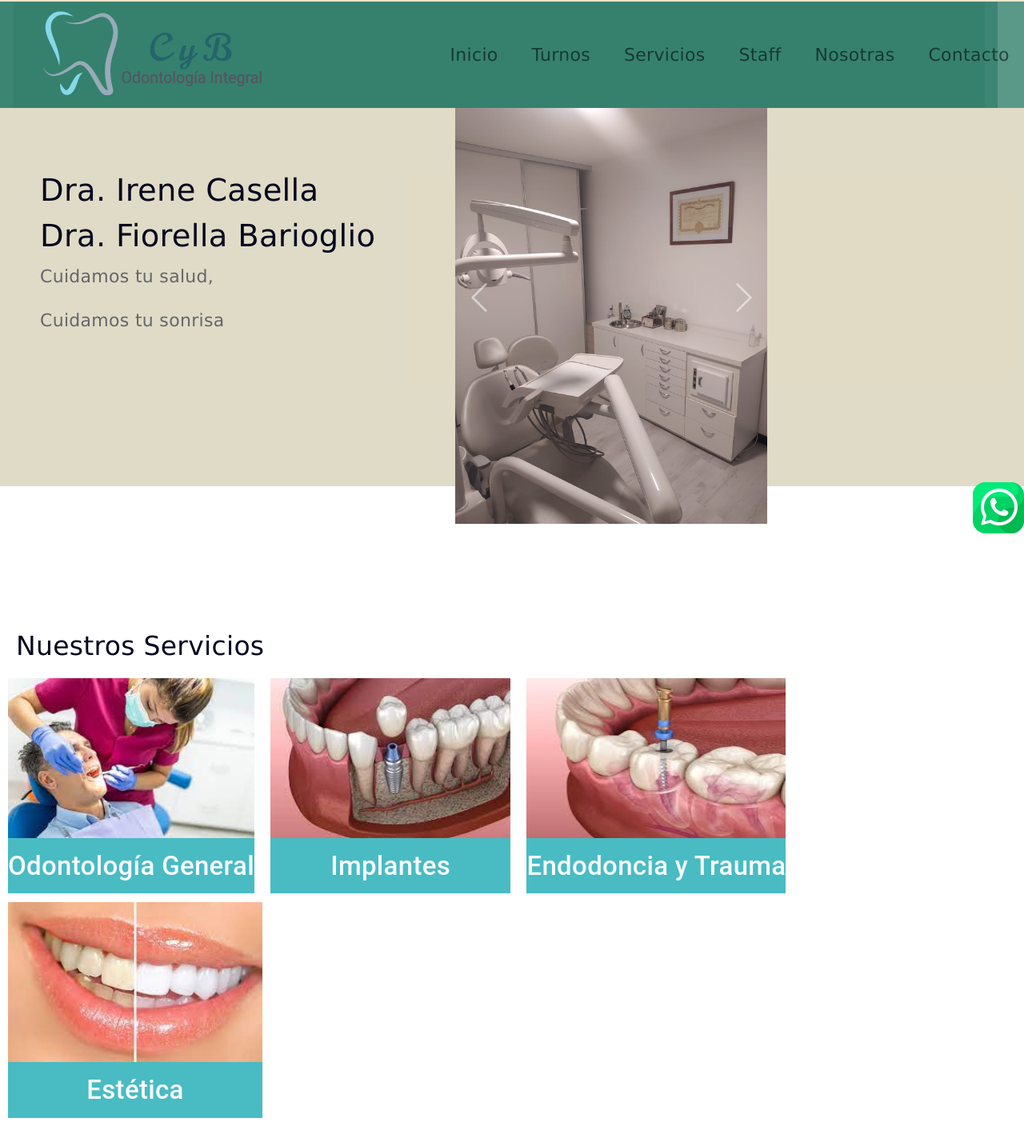
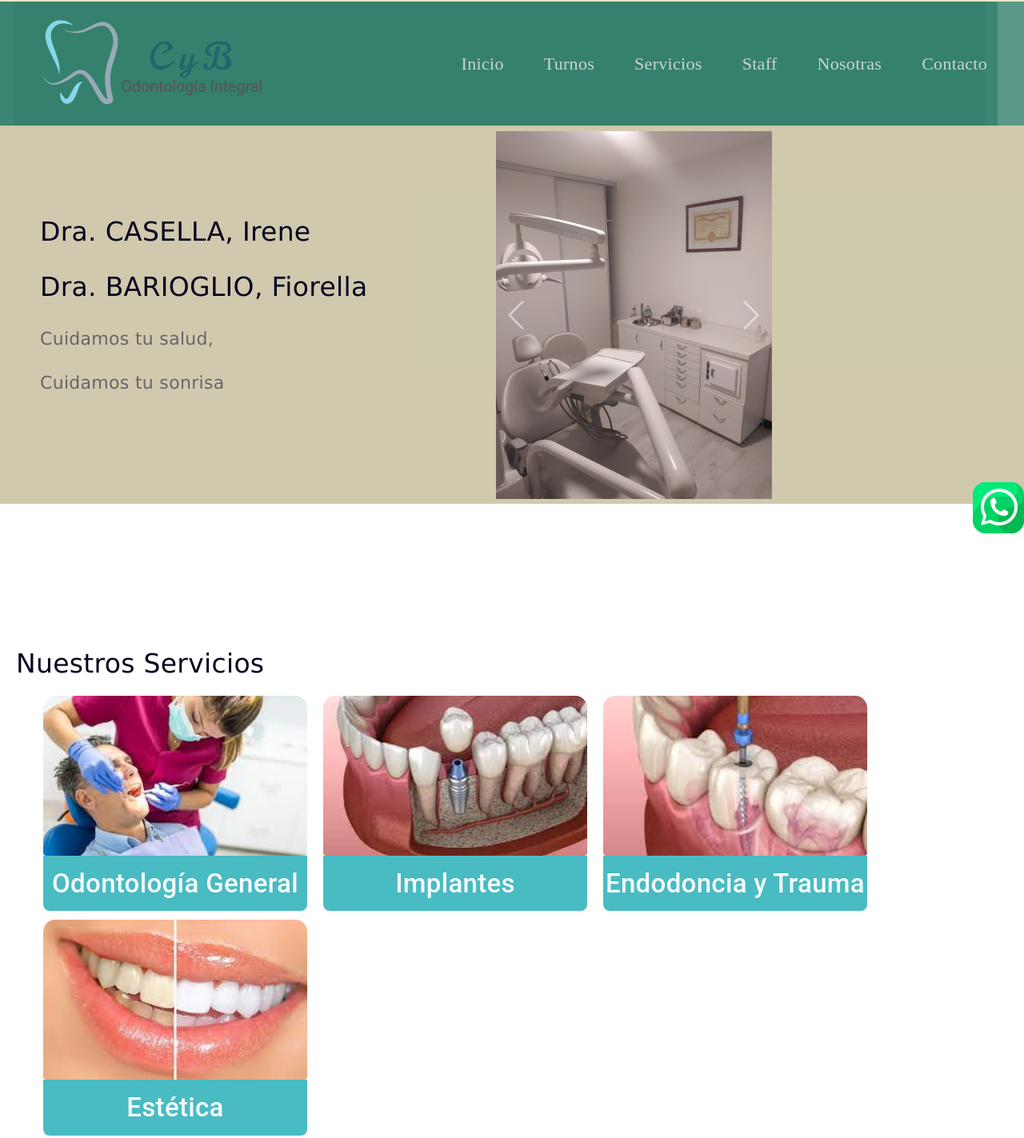
Before and after one commit to Diegoes420/diego-responsive, a plain HTML site: page pages/index.html in a window 1280 px wide. Shown: the part 33-1456 px from the top of the page at 80% size. Drawn offline with nearby package versions, Linux system fonts and the light colour scheme; a web font is replaced by a local one.

Commit message:
arreglo servicion, resposive y transition en navbar

```diff
--- a/pages/index.html
+++ b/pages/index.html
@@ -13,6 +13,7 @@
     <link rel="stylesheet" href="style.css">
     <link rel="shortcut icon" href="./logo-para-ico.ico" type="image/x-icon">
     <link href="https://cdn.jsdelivr.net/npm/bootstrap@5.2.0-beta1/dist/css/bootstrap.min.css" rel="stylesheet" integrity="sha384-0evHe/X+R7YkIZDRvuzKMRqM+OrBnVFBL6DOitfPri4tjfHxaWutUpFmBp4vmVor" crossorigin="anonymous">
+    <meta name="viewport" content="width=device-width, user-scalable=no, initial-scale=1.0, maximum-scale=1.0, minimum-scale=1.0">
 </head>
 
 
@@ -41,7 +42,7 @@
 
             <header class="row container-fluid">
 
-                    <div class="container container-fluid vid-contenedor">
+                    <div class="container-fluid div-contenedor">
                         <nav class="navbar col-5">
                             <div class="container-fluid">
                                 <a class="navbar-brand" href="#">
@@ -57,22 +58,22 @@
                                 <div class="collapse navbar-collapse" id="navbarSupportedContent">
                                     <ul class="navbar-nav ml-auto mb-2 mb-lg-0">
                                         <li class="nav-item">
-                                            <a class="nav-link" aria-current="page" href="#Inicio">Inicio</a>
+                                            <a class="a-navbar" aria-current="page" href="#Inicio">Inicio</a>
                                         </li>
                                         <li class="nav-item">
-                                            <a class="nav-link" aria-current="page" href="#Turnos">Turnos</a>
+                                            <a class="a-navbar" aria-current="page" href="#Turnos">Turnos</a>
                                         </li>
                                         <li class="nav-item">
-                                         <a class="nav-link" aria-current="page" href="#Nuestros Servicios">Servicios</a>
+                                         <a class="a-navbar" aria-current="page" href="#Nuestros Servicios">Servicios</a>
                                         </li>
                                         <li class="nav-item">
-                                            <a class="nav-link" aria-current="page" href="#Staff">Staff</a>
+                                            <a class="a-navbar" aria-current="page" href="#Staff">Staff</a>
                                         </li>
                                         <li class="nav-item">
-                                            <a class="nav-link" aria-current="page" href="#Sobre Nosotras">Nosotras</a>
+                                            <a class="a-navbar" aria-current="page" href="#Sobre Nosotras">Nosotras</a>
                                         </li>
                                         <li class="nav-item">
-                                            <a class="nav-link" aria-current="page" href="#Turnos">Contacto</a>
+                                            <a class="a-navbar" aria-current="page" href="#Turnos">Contacto</a>
                                         </li>
                                     </ul>
                                 </div>
@@ -92,8 +93,8 @@
                 <section class="container-inicio">
                     <div class="present">
                         <div class="profe">
-                            <h3>Dra. Irene Casella </h3>
-                            <h3>Dra. Fiorella Barioglio</h3>
+                            <h4>Dra. CASELLA, Irene</h3>
+                            <h4 class="dras">Dra. BARIOGLIO, Fiorella</h3>
                             <p class="principal-lema">Cuidamos tu salud,</p>
                             <p class="principal-lema">Cuidamos tu sonrisa</p>
                         </div>
@@ -101,16 +102,16 @@
                         <div id="carouselExampleControls" class="carousel slide" data-bs-ride="carousel">
                             <div class="carousel-inner">
                               <div class="carousel-item active">
-                                <img src="/pages/imgs/primera.jpeg" class="d-block w-100" alt="Foto principal Consultorio">
+                                <img src="/pages/imgs/primera.jpeg" class="d-block" alt="Foto principal Consultorio" width="100%" height="460vh">
                               </div>
                               <div class="carousel-item active">
-                                <img src="/pages/imgs/consul irene.jpeg" class="d-block w-100" alt="Foto Consultorio 1">
+                                <img src="/pages/imgs/consul irene.jpeg" class="d-block" alt="Foto Consultorio 1" width="100%" height="460vh">
                               </div>
                               <div class="carousel-item">
-                                <img src="/pages/imgs/consul fiore.jpeg" class="d-block w-100" alt="Foto Consultorio 2">
+                                <img src="/pages/imgs/consul fiore.jpeg" class="d-block" alt="Foto Consultorio 2" width="100%" height="460vh">
                               </div>
                               <div class="carousel-item">
-                                <img src="/pages/imgs/sala espera.jpeg" class="d-block w-100" alt="Foto Sala de espera">
+                                <img src="/pages/imgs/sala espera.jpeg" class="d-block" alt="Foto Sala de espera" width="100%" height="460vh">
                               </div>
                             </div>
                             <button class="carousel-control-prev" type="button" data-bs-target="#carouselExampleControls" data-bs-slide="prev">
@@ -130,23 +131,30 @@
                     <div class="servicios">
                         <ul class="ul-servicios">
                             <li class="li-servicios">
-                                <img class="foto-servicio" src="./imgs/odontologia general.jpg" alt="Odontologia General">
-                                <h4 class="menu-servicios">Odontología General</h4>
-                                </img>
+                                <div class="sss">
+                                    <img class="foto-servicio" src="./imgs/odontologia general.jpg" alt="Odontologia General"></img>
+                                </div>
+                                    <h4 class="menu-servicios">Odontología General</h4>
                             </li>
                             <li class="li-servicios">
-                                <img class="foto-servicio" src="./imgs/implante dental.jpg" alt="Implantes Dental">
+                                <div class="sss">
+                                    <img class="foto-servicio" src="./imgs/implante dental.jpg" alt="Implantes Dental">
+                                </div>
                                 <h4 class="menu-servicios">Implantes</h4>
                                 </img>
                             </li>
 
                             <li class="li-servicios">
-                                <img class="foto-servicio" src="./imgs/endodoncia.jpg" alt="Endodoncia">
+                                <div class="sss">
+                                    <img class="foto-servicio" src="./imgs/endodoncia.jpg" alt="Endodoncia">
+                                </div>
                                 <h4 class="menu-servicios">Endodoncia y Trauma</h4>
                                 </img>
                             </li>
                             <li class="li-servicios">
-                                <img class="foto-servicio" src="./imgs/estetica.jpg" alt="Estetica Bucal">
+                                <div class="sss">
+                                    <img class="foto-servicio" src="./imgs/estetica.jpg" alt="Estetica Bucal">
+                                </div>
                                 <h4 class="menu-servicios">Estética</h4>
                                 </img>
                             </li>
--- a/pages/style.css
+++ b/pages/style.css
@@ -34,6 +34,8 @@ li {
     font-family: "Verdana", Helvetica, Arial, sans-serif;
     display: grid;
     width: 100%;
+    margin: 0;
+    padding: 0;
 
 }
 
@@ -76,68 +78,59 @@ li {
 
 /* inicio Header */
 
-.vid-contenedor {
+.div-contenedor {
     display: flex;
+    flex-wrap: wrap;
 }
 
 .container-fluid {
-
+    display: flex;
     position: sticky;
     top: 0;
     z-index: 999999;
     background-color: #35816ed0;
     flex-wrap: wrap;
-
 }
 
-.header-navbar {
-
-    margin: 0% !important;
-    padding: 0% !important;
+.nav-item {
+    padding-left: 20px;
 }
 
-.navbar {
-    margin: 0% !important;
-    padding: 0% !important;
-
+.a-navbar {
+    height: 60px;
+    width: 80px;
+    border-radius: 8px;
+    padding: 12px 5px 8px 5px;
+    margin: 50px auto;
+    text-decoration: none;
+    color: #ece7e7d3;
+    transition: all 0.6s;
+    font-family: 'Tiro Gurmukhi', serif;
 }
 
-.nav-link{
-    color: black;
-
+.a-navbar:hover {
+    background-color: #e4dab5b7;
+    border-bottom: 2px solid #00000521;
+    color: rgb(6, 6, 31);
 }
-
-
-
-
-
-
-
-
-
-
 
 /* Fin Header */
 /* inicio Presentacion */
 
-.d-block {
-    height: 65vh;
-}
-
 .container-inicio {
-    background-color: #ccc3a098;
+    background-color: #86742a62;
     display: flex;
-    flex-direction: column;
     justify-content: space-between;
-    padding-top: 0px;
+    flex-wrap: wrap;
 }
 
 .present {
     display: flex;
     color: rgb(6, 6, 31);
     text-decoration: none;
-    text-align: start;
     height: 21.5em;
+    align-items: center;
+
 
     /* falta hacer el croll y usar el flexwrap */
 }
@@ -147,19 +140,22 @@ li {
 }
 
 .profe {
-    padding: 80px 100px 80px 50px;
+    display: flex;
+    padding-left: 50px;
+    flex-direction: column;
+    margin-right: 20vh;
+    flex-wrap: wrap;
 }
 
-.palabra {
-    font-size: 0.8rem;
-    color: #39393a;
-    padding: 4px 50px;
+.dras {
+    padding: 18px 0px;
+}
+.d-block {
+    overflow: hidden;
+    object-fit: cover;
 }
 
-.foto-consul {
-    max-width: 100%;
-    max-height: 100%;
-}
+
 
 /* Fin Presentacion  */
 /* Inicio Servicios */
@@ -172,9 +168,8 @@ li {
 }
 
 .servicios {
-    margin: 0 !important;
-    padding: 0 !important;
     display: flex;
+    justify-content: space-around;
 }
 
 .ul-servicios {
@@ -182,12 +177,12 @@ li {
     color: rgb(6, 6, 31);
     font-family: "Roboto", Helvetica, Arial, sans-serif;
     flex-wrap: wrap;
-    margin: 0 !important;
-    padding: 0 !important;
 }
 
-.li-servicios {
+.sss {
     overflow: hidden;
+    vertical-align: middle;
+    border-radius: 4px;
 }
 
 .foto-servicio {
@@ -195,10 +190,20 @@ li {
     height: 200px;
     transition: all 0.8s;
     vertical-align: top;
+    z-index: -1;
+    object-fit: cover;
+    border-top-left-radius: 15px;
+    border-top-right-radius: 15px;
+}
+
+.li-servicios {
+    width: 330px;
 }
 
 .foto-servicio:hover {
-    transform: scale(1.1);
+    transform: scale(1.15);
+    border-top-left-radius: 15px;
+    border-top-right-radius: 15px;
 }
 
 .menu-servicios {
@@ -206,6 +211,8 @@ li {
     color: #fffffff3;
     text-align: center;
     padding: 15px 0px;
+    border-bottom-left-radius: 8px;
+    border-bottom-right-radius: 8px;
 }
 
 /* Fin Servicios */
@@ -246,18 +253,24 @@ li {
 /* Fin Nosotras */
 /* Inicio Turnos/Contacto */
 
-
-
 .texto-contacto {
     font-size: 1.5rem;
     margin: 20px;
     color: rgb(6, 6, 31);
     padding-top: 160px;
-    padding-bottom: 130px;
     display: flex;
     justify-content: space-between;
     align-items: flex-start;
     flex-wrap: wrap;
+}
+
+.img-contacto {
+    max-width: 100%;
+    width: 20%;
+    max-height: 80vh;
+    float: right;
+    object-fit: cover;
+    margin-right: 50px;
 }
 
 .img-whatsapp {
@@ -282,12 +295,7 @@ li {
     text-align: center;
 }
 
-.img-contacto {
-    max-width: 100%;
-    max-height: 170px;
-    position: absolute;
-    right: 120px;
-}
+
 
 .wtsapp {
     flex-direction: column;
```
